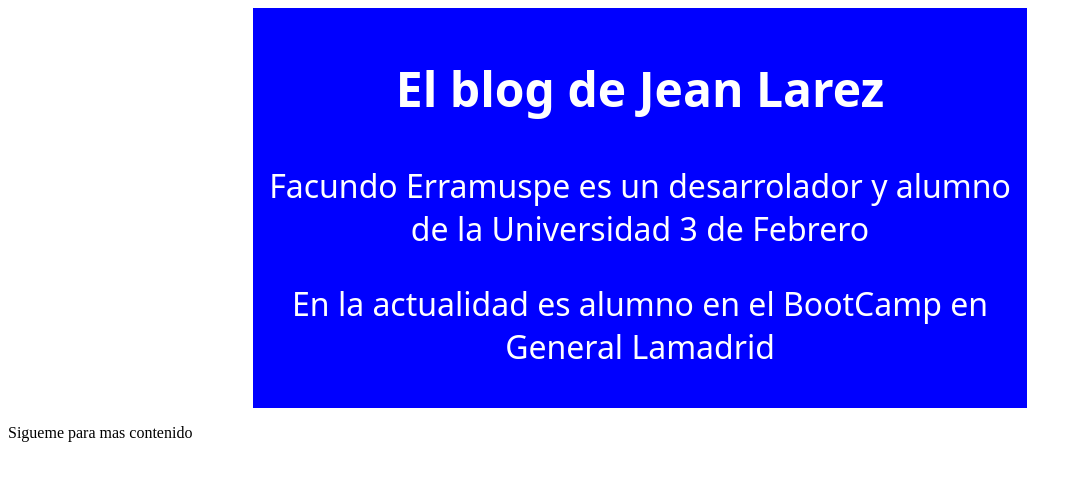
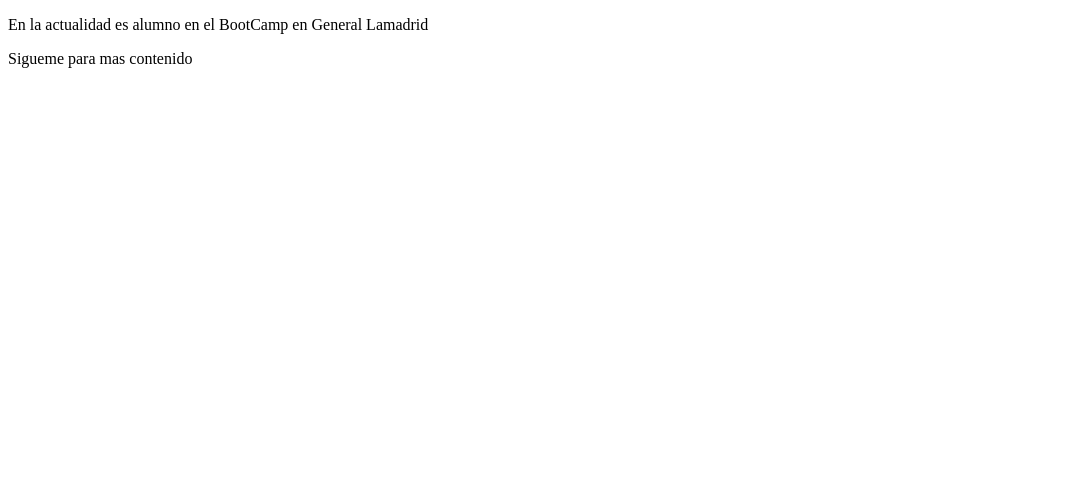
Before and after one commit to Facuerramuspe/Probando-Ramas-y-Merge, a plain HTML site: page index.html in a window 1280 px wide. Shown: the whole page, without its empty margins (0-1081 px from the left). Drawn offline with Linux system fonts and the light colour scheme.

Commit message:
Completo informacion del Blog

```diff
--- a/index.html
+++ b/index.html
@@ -7,18 +7,9 @@
     <link rel="stylesheet" href="estilos.css">
 </head>
 <body>
-    <div class="cabecera">
-        <h2>El blog de Jean Larez</h2>
-    </div>
 
-    <div class="container">
-        <p>Facundo Erramuspe es un desarrolador y alumno de la Universidad 3 de Febrero</p>
         <p>En la actualidad es alumno en el BootCamp en General Lamadrid</p>
-    </div>
 
-
-    <p>Sigueme para mas contenido</p>
-
-
+        <p>Sigueme para mas contenido</p>
 </body>
 </html>
```
